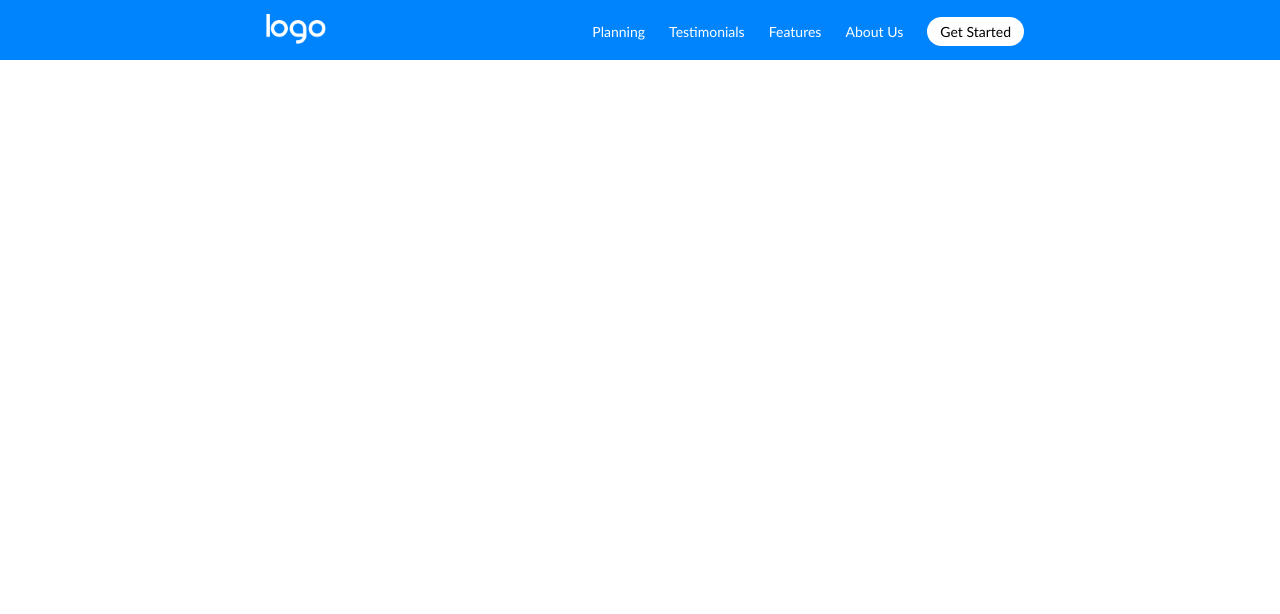
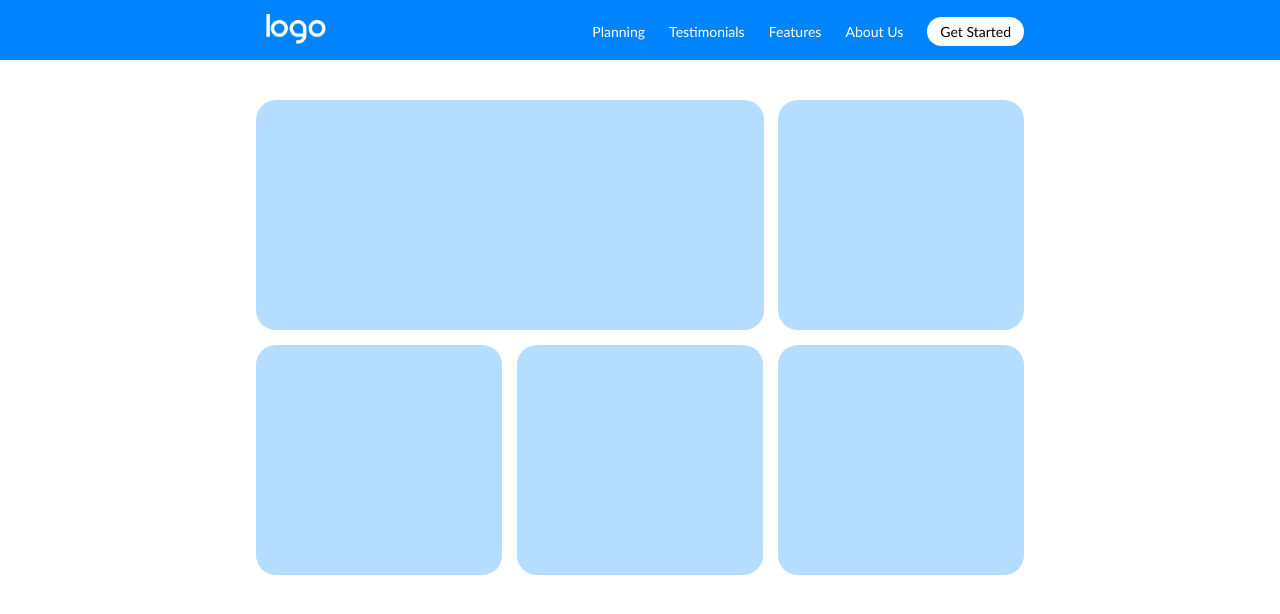
Before and after one commit to CaraccioloJessica/htmlcss-responsive-layout, a plain HTML site: page index.html in a window 1280 px wide. Drawn offline with Linux system fonts and the light colour scheme.

Commit message:
card top structured

```diff
--- a/css/style.css
+++ b/css/style.css
@@ -55,3 +55,28 @@ header a{
   color: #000;
   background-color: #fff;
 }
+
+/****** MAIN ******/
+main{
+  margin-top: 100px;
+}
+
+/****** CARD TOP ******/
+.cards{
+  display: flex;
+  flex-wrap: wrap;
+  justify-content: space-between;
+  row-gap: 15px;
+}
+
+.card{
+  background-color: #B5DDFF;
+  width: calc(100% / 3 - 10px);
+  border-radius: 20px;
+  /* debug */
+  min-height: 230px;
+}
+
+.card.big{
+  width: calc( (100% / 3 - 2px) * 2);
+}
--- a/index.html
+++ b/index.html
@@ -24,6 +24,17 @@
   </header>
 
   <main>
+    <section>
+      <div class="container">
+        <div class="cards">
+          <div class="card big"></div>
+          <div class="card"></div>
+          <div class="card"></div>
+          <div class="card"></div>
+          <div class="card"></div>
+        </div>
+      </div>
+    </section>
 
   </main>
 
```
